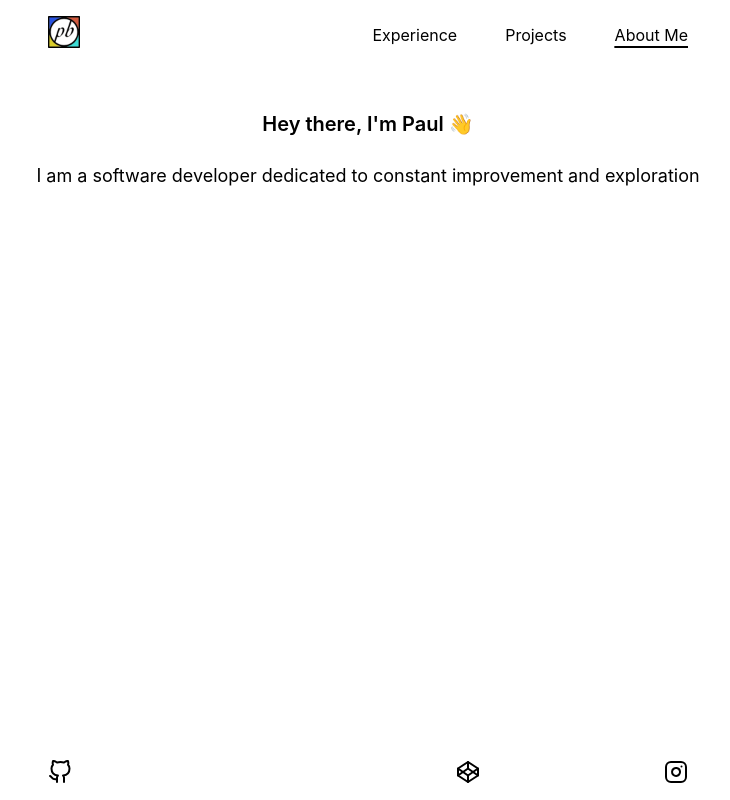
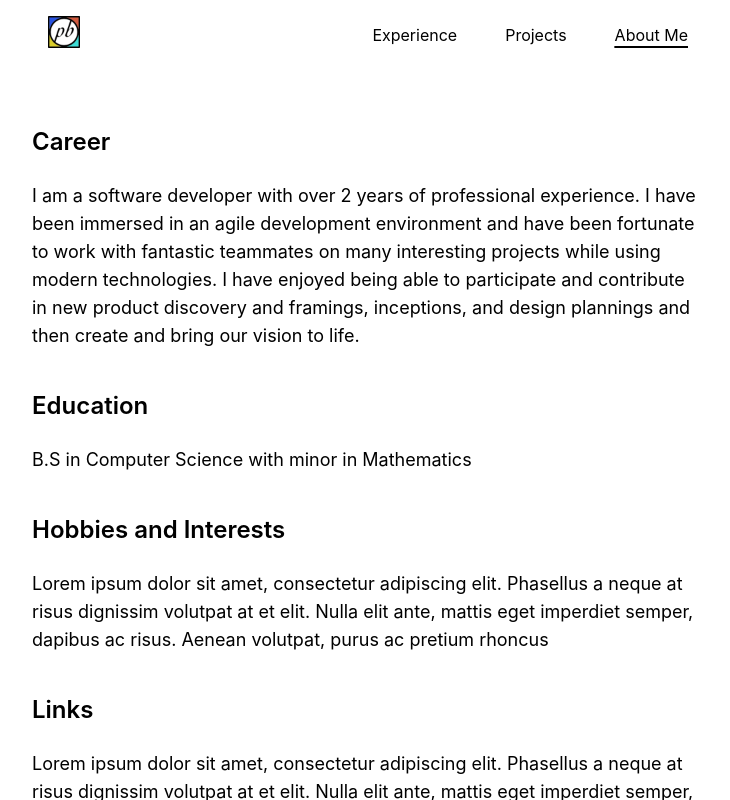
Before and after one commit to pbarrett21/pbarrett21.github.io, a React (Create React App) app: page /about in a window 1280 px wide. Shown: the whole page, without its empty margins (272-1002 px from the left). Built offline with nearby package versions, Linux system fonts and the light colour scheme; some icons are missing.

Commit message:
update about me, wip

```diff
--- a/src/routes/aboutMe/aboutMe.tsx
+++ b/src/routes/aboutMe/aboutMe.tsx
@@ -3,11 +3,36 @@ import React from 'react';
 const AboutMe = () => {
     return (
         <div className='max-w-full md:max-w-2xl lg:max-w-2xl m-4'>
-            <div className='md:flex md:flex-col md:items-center'>
-                <h1 className='text-xl font-semibold mt-6 mb-6 md:ml-auto md:mr-auto'>Hey there, I'm Paul 👋</h1>
-                <h1 className='text-lg font-normal'>I am a software developer dedicated to
-                    constant improvement and exploration</h1>
-            </div>
+            <h1 className='font-semibold text-2xl mt-10 mb-6'>Career</h1>
+            <p className='text-lg font-normal'>
+                I am a software developer with over 2 years of professional experience. I
+                have been immersed in an agile development environment and have been fortunate to work with
+                fantastic teammates on many interesting projects while using modern technologies. I have
+                enjoyed being able to participate and contribute in new product discovery and framings, inceptions,
+                and design plannings and then create and bring our vision to life.
+            </p>
+            <h1 className='font-semibold text-2xl mt-10 mb-6'>Education</h1>
+            <p className='text-lg font-normal'>
+                B.S in Computer Science with minor in Mathematics
+            </p>
+            <h1 className='font-semibold text-2xl mt-10 mb-6'>Hobbies and Interests</h1>
+            <p className='text-lg font-normal'>
+                Lorem ipsum dolor sit amet, consectetur adipiscing elit. Phasellus a neque at risus dignissim volutpat
+                at et elit. Nulla elit ante, mattis eget imperdiet semper, dapibus ac risus. Aenean volutpat, purus ac
+                pretium rhoncus
+            </p>
+            <h1 className='font-semibold text-2xl mt-10 mb-6'>Links</h1>
+            <p className='text-lg font-normal'>
+                Lorem ipsum dolor sit amet, consectetur adipiscing elit. Phasellus a neque at risus dignissim volutpat
+                at et elit. Nulla elit ante, mattis eget imperdiet semper, dapibus ac risus. Aenean volutpat, purus ac
+                pretium rhoncus
+            </p>
+            <h1 className='font-semibold text-2xl mt-10 mb-6'>Contact</h1>
+            <p className='text-lg font-normal'>
+                Lorem ipsum dolor sit amet, consectetur adipiscing elit. Phasellus a neque at risus dignissim volutpat
+                at et elit. Nulla elit ante, mattis eget imperdiet semper, dapibus ac risus. Aenean volutpat, purus ac
+                pretium rhoncus
+            </p>
         </div>
     );
 }
```
